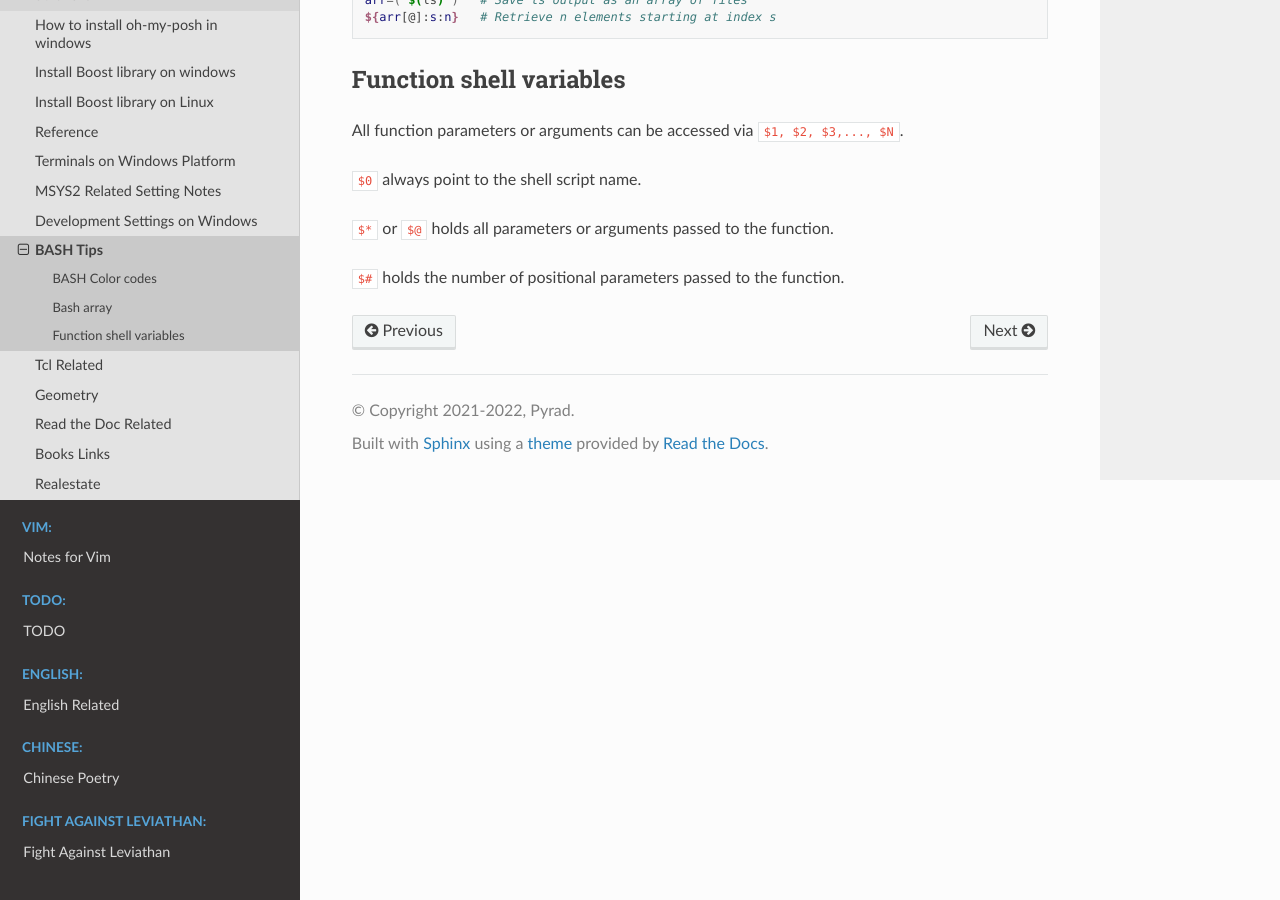
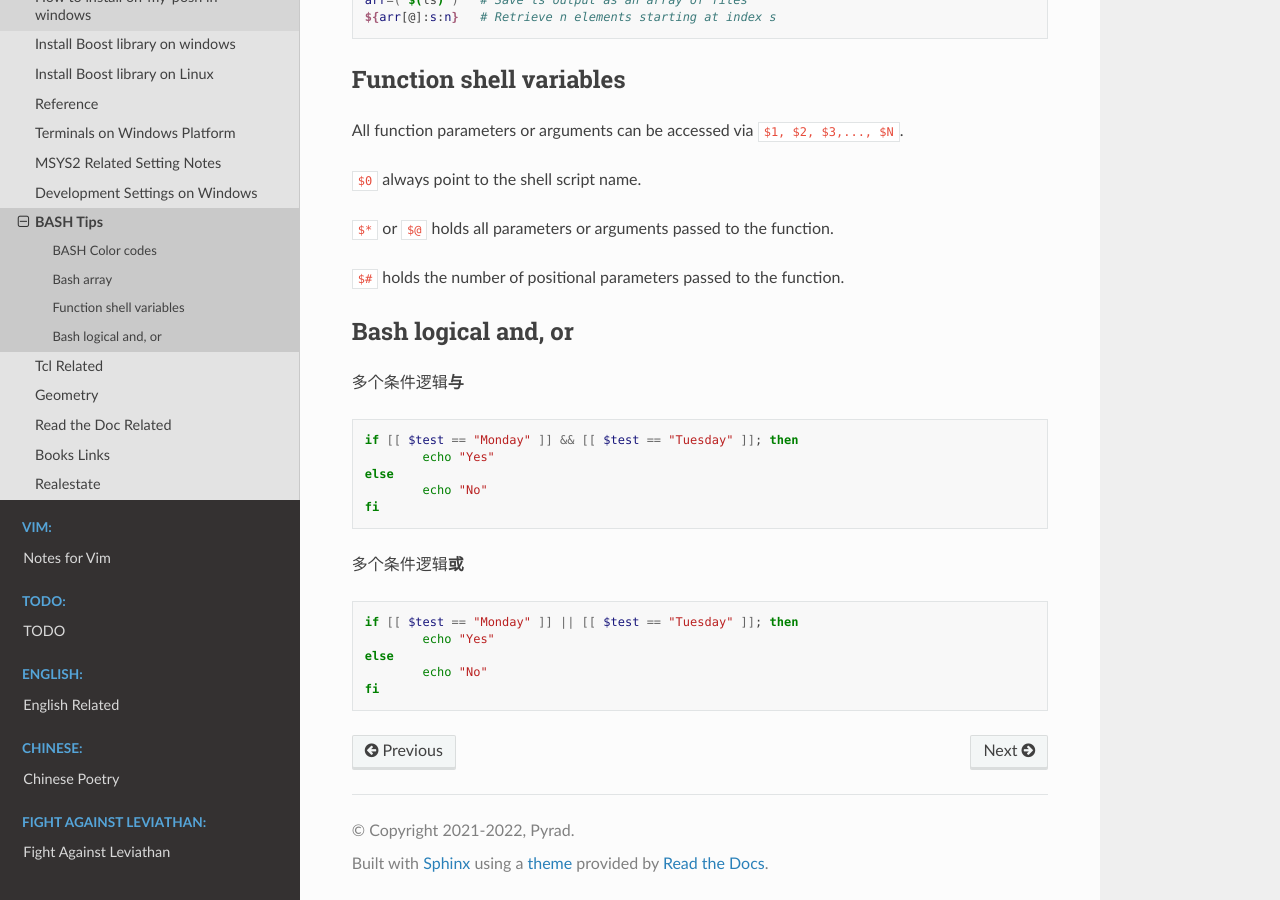
Before and after one commit to Pyrad/pyradnotes, a Sphinx documentation site: the page built from source/Notes/bash.md, in a window 1280 px wide and 900 px high, scrolled down 1885 px. Built offline with Sphinx 7.4.7 and the Read the Docs theme 2.0.0, drawn with Linux system fonts in a browser that asks for light colours.

Commit message:
BASH logical and, or

````diff
--- a/source/Notes/bash.md
+++ b/source/Notes/bash.md
@@ -121,3 +121,27 @@ All function parameters or arguments can be accessed via `$1, $2, $3,..., $N`.
 `$*` or `$@` holds all parameters or arguments passed to the function.
 
 `$#` holds the number of positional parameters passed to the function.
+
+
+## Bash logical and, or
+
+多个条件逻辑**与**
+
+```bash
+if [[ $test == "Monday" ]] && [[ $test == "Tuesday" ]]; then
+	echo "Yes"
+else
+	echo "No"
+fi
+```
+
+
+多个条件逻辑**或**
+
+```bash
+if [[ $test == "Monday" ]] || [[ $test == "Tuesday" ]]; then
+	echo "Yes"
+else
+	echo "No"
+fi
+```
````
